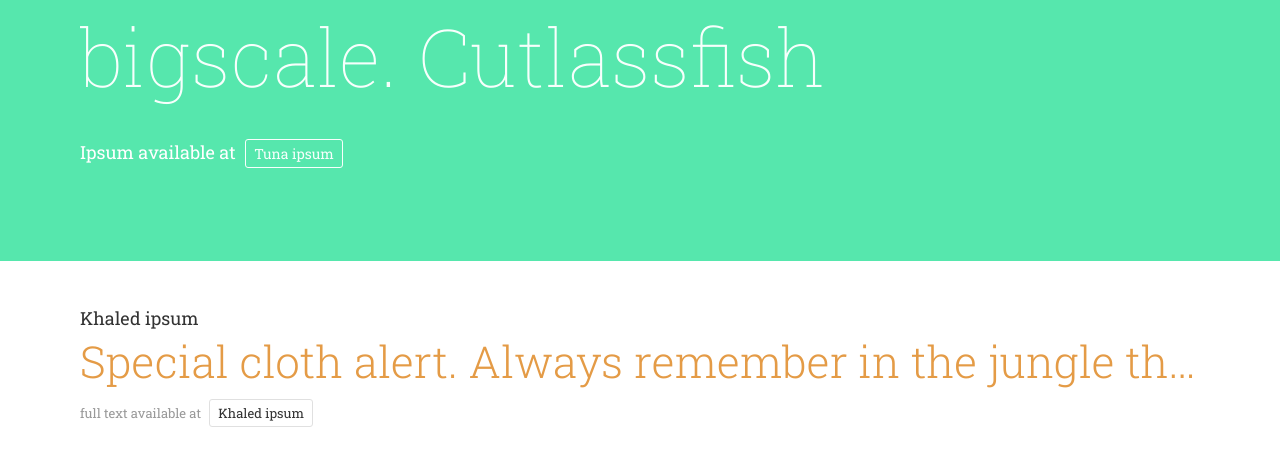
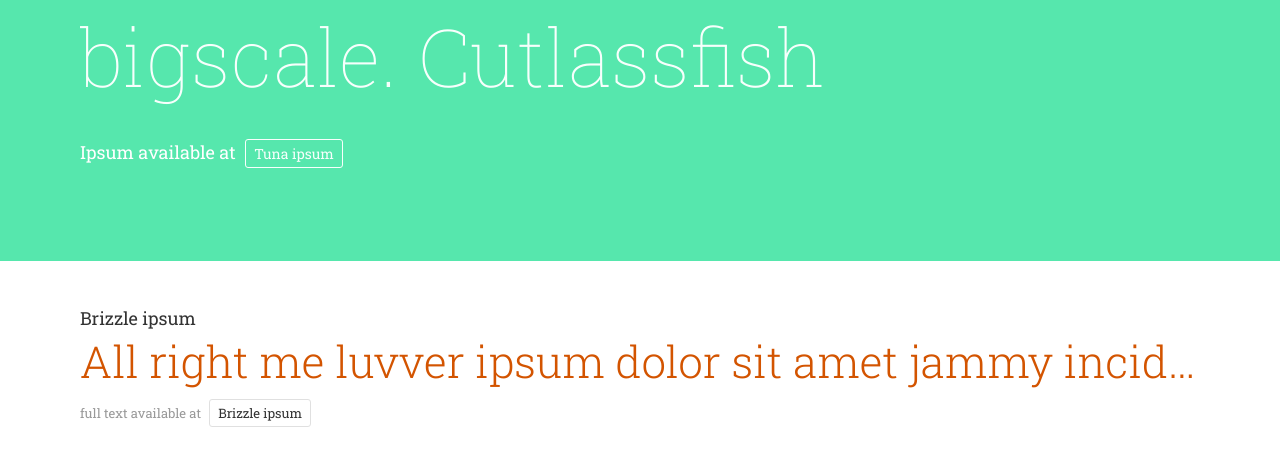
Before and after one commit to tholman/meettheipsums, a plain HTML site: page index.html in a window 1280 px wide. Shown: the part 499-952 px from the top of the page. Drawn offline with Linux system fonts and the light colour scheme; a web font is replaced by a local one.

Commit message:
adds Brizzle ipsum

```diff
--- a/index.html
+++ b/index.html
@@ -81,7 +81,17 @@
 
             <ul>
 
-
+                <!-- Lorem -->
+                <li>
+                    <div class="title">Brizzle ipsum</div>
+                    <div class="sample" style="color: #d35400;">
+                        All right me luvver ipsum dolor sit amet jammy incididunt hark at ee smorning proident quicken.  Sint ow bist jammy, dinnum mint in it tight innit culpa cupidatat nulla excepteur bemmie.
+                    </div>
+                    <div class="link">
+                        <span>full text available at</span>
+                        <a href="http://brizzle-ipsum.herokuapp.com/" target="_blank">Brizzle ipsum</a>
+                    </div>
+                </li>
 
                 <!-- Lorem -->
                 <li>
```
